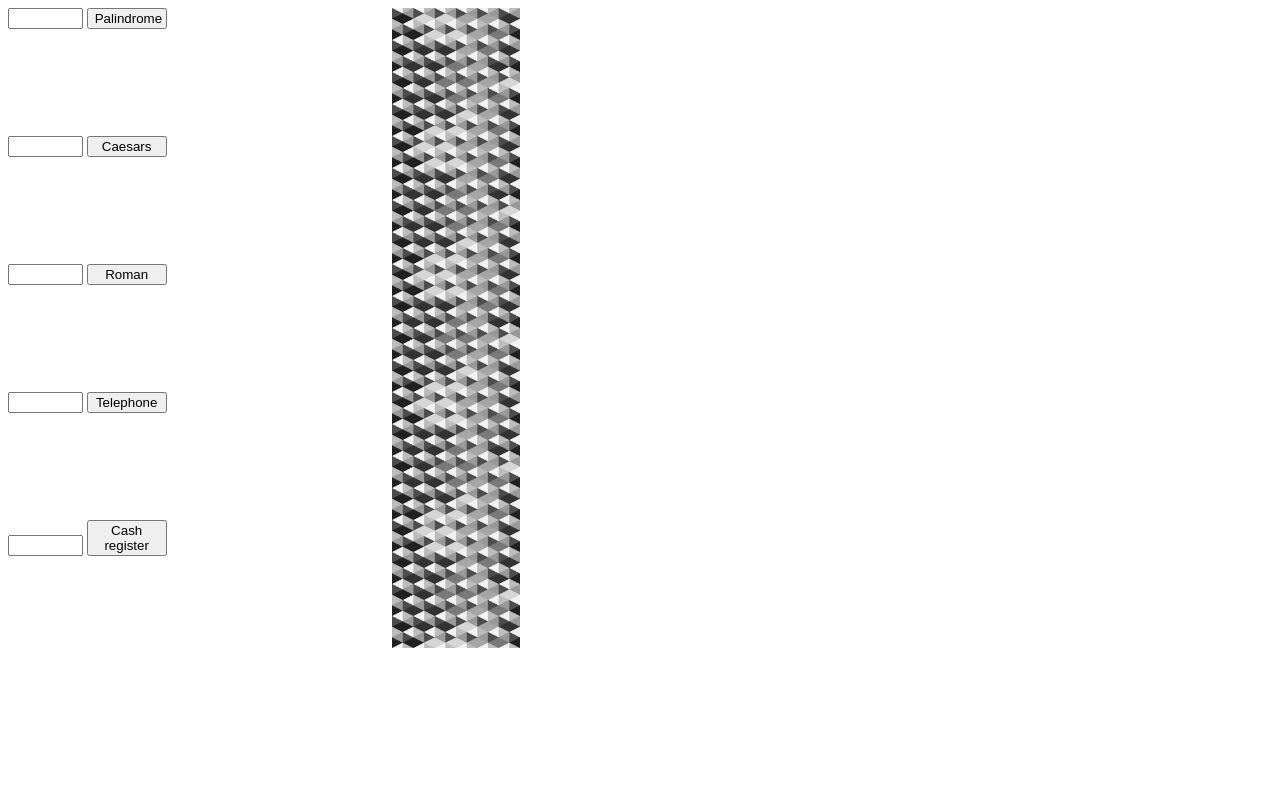
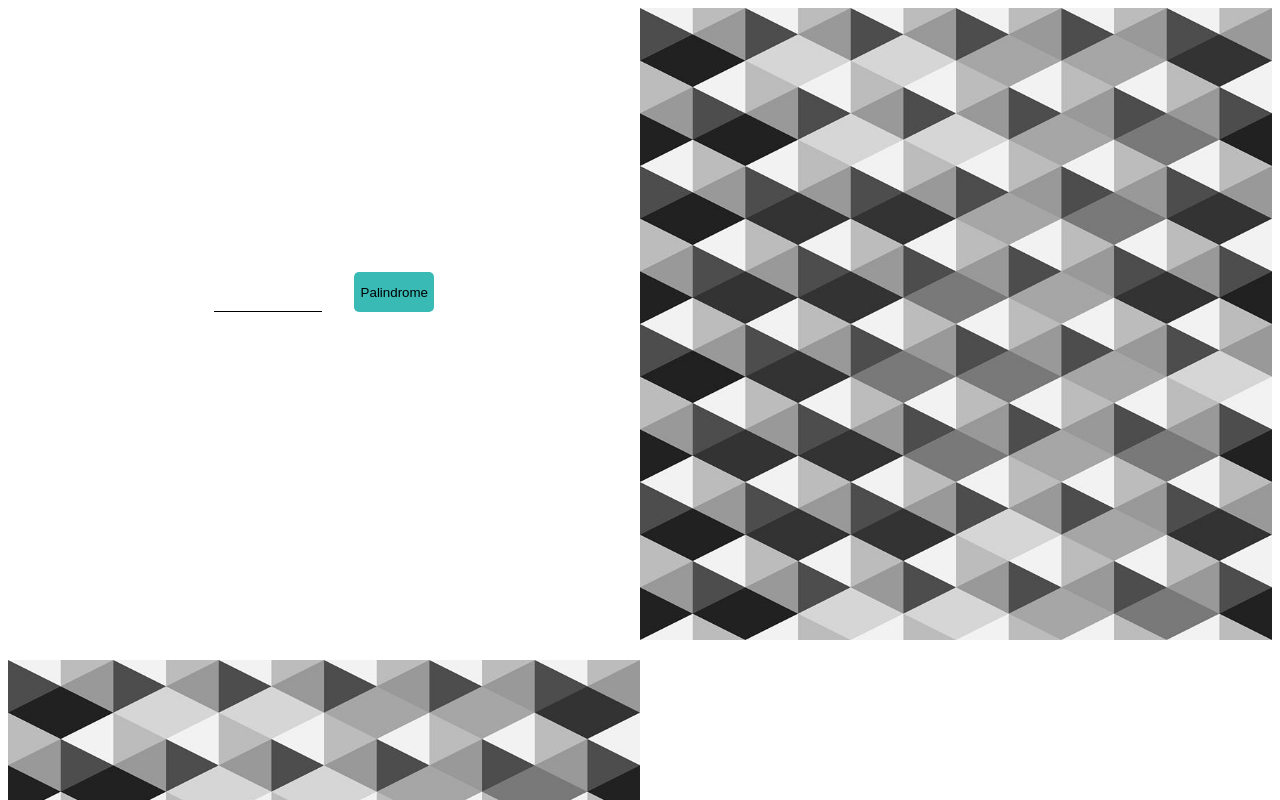
Before and after one commit to Glucthu/javascript-final-proyects, a plain HTML site: page index.html in a window 1280 px wide. Shown: the top 800 px of the page. Drawn offline with Linux system fonts and the light colour scheme.

Commit message:
added style

```diff
--- a/index.html
+++ b/index.html
@@ -9,7 +9,7 @@
 		<title>JavaScript</title>
 	</head>
 	<body>
-		<div class="proyect">
+		<div class="proyect" id="palindrome-section">
 			<div>
 				<input type="text" name="palindrome" id="palindrome" />
 				<button type="button" onclick="callPalindrome()">Palindrome</button>
@@ -18,7 +18,7 @@
 			<img src="./abstract-diamonds.jpg" />
 		</div>
 
-		<div class="proyect">
+		<div class="proyect" id="caesars-section">
 			<div>
 				<input type="text" name="caesars" id="caesars" />
 				<button type="button" onclick="callCasears()">Caesars</button>
@@ -27,7 +27,7 @@
 			<img src="./abstract-diamonds.jpg" />
 		</div>
 
-		<div class="proyect">
+		<div class="proyect" id="roman-section">
 			<div>
 				<input type="number" name="roman" id="roman" min="1" max="3999"/>
 				<button type="button" onclick="callRoman()">Roman</button>
@@ -36,7 +36,7 @@
 			<img src="./abstract-diamonds.jpg" />
 		</div>
 
-		<div class="proyect">
+		<div class="proyect" id="telephone-section">
 			<div>
 				<input type="text" name="telephone" id="telephone" />
 				<button type="button" onclick="callTelephone()">Telephone</button>
@@ -45,7 +45,7 @@
 			<img src="./abstract-diamonds.jpg" />
 		</div>
 
-		<div class="proyect">
+		<div class="proyect" id="cash-register-section">
 			<div>
 				<input type="text" name="cash-register" id="cash-register" />
 				<button type="button" onclick="callCashRegister">Cash register</button>
--- a/styles.css
+++ b/styles.css
@@ -1,20 +1,54 @@
 .proyect {
 	display: flex;
 	width: 100%;
+	align-items: center;
+	margin-bottom: 20px;
 }
 
-.proyect img {
-	width: 10vw;
-}
-
+.proyect img { width: 50%; }
 .proyect div {
-	width: 30vw;
+	width: 50%;
+	display: grid;
+	grid-template-areas: "input button"
+											 "output output";
+	justify-content: center;
+	align-items: flex-end;
+	grid-gap: 2em;
 }
 
 .proyect div input {
-	width: 5em;
+	width: 8em;
+	border: 0;
+	padding: 1px;
+	border-bottom: 1px solid black;
+	grid-area: input;
 }
 
 .proyect div button {
 	width: 6em;
+	height: 3em;
+	border: 0;
+	background-color: #39bab5;
+	border-radius: 5px;
+	grid-area: button;
 }
+
+.proyect div p{
+	text-align: center;
+	grid-area: output;
+}
+
+#palindrome-section div { order: 1; }
+#palindrome-section img { order: 2; }
+
+#caesars-section div { order: 2; }
+#caesars-section img { order: 1; }
+
+#roman-section div { order: 1; }
+#roman-section img { order: 2; }
+
+#telephone-section div { order: 2; }
+#telephone-section img { order: 1; }
+
+#cash-register-section div { order: 1; }
+#cash-register-section img { order: 2; }
```
